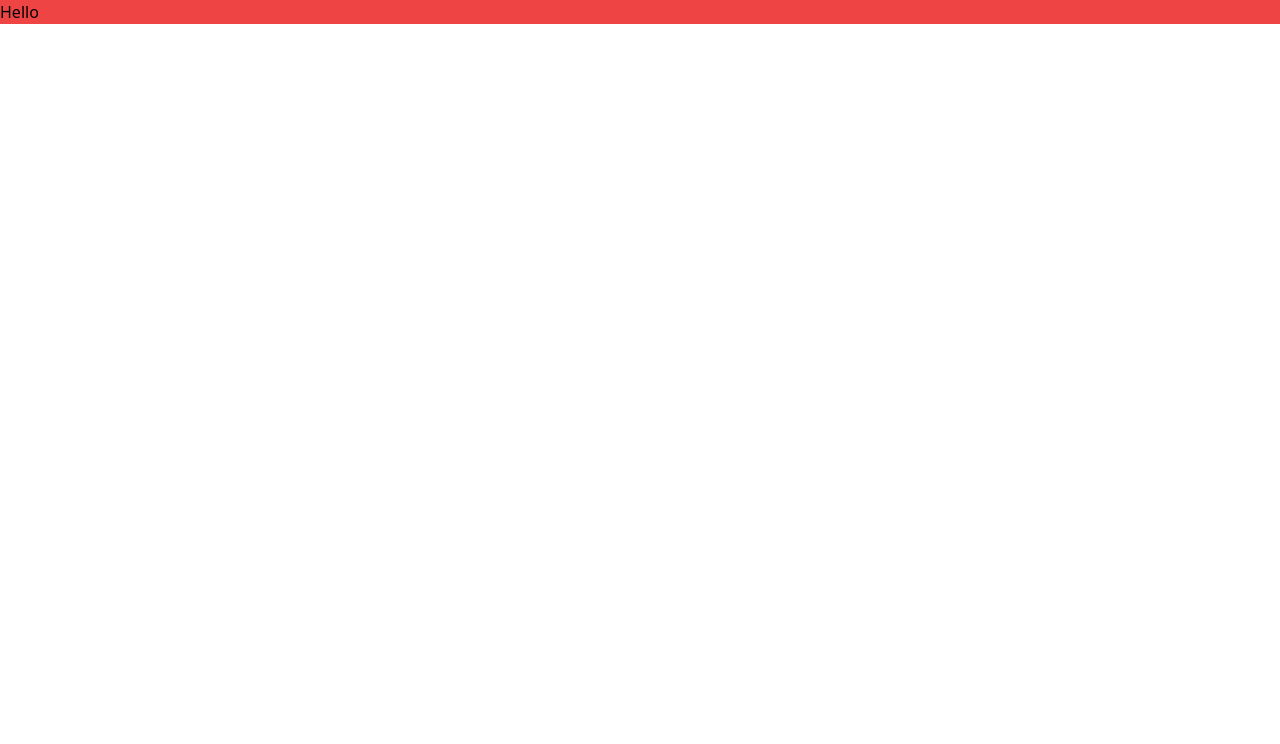
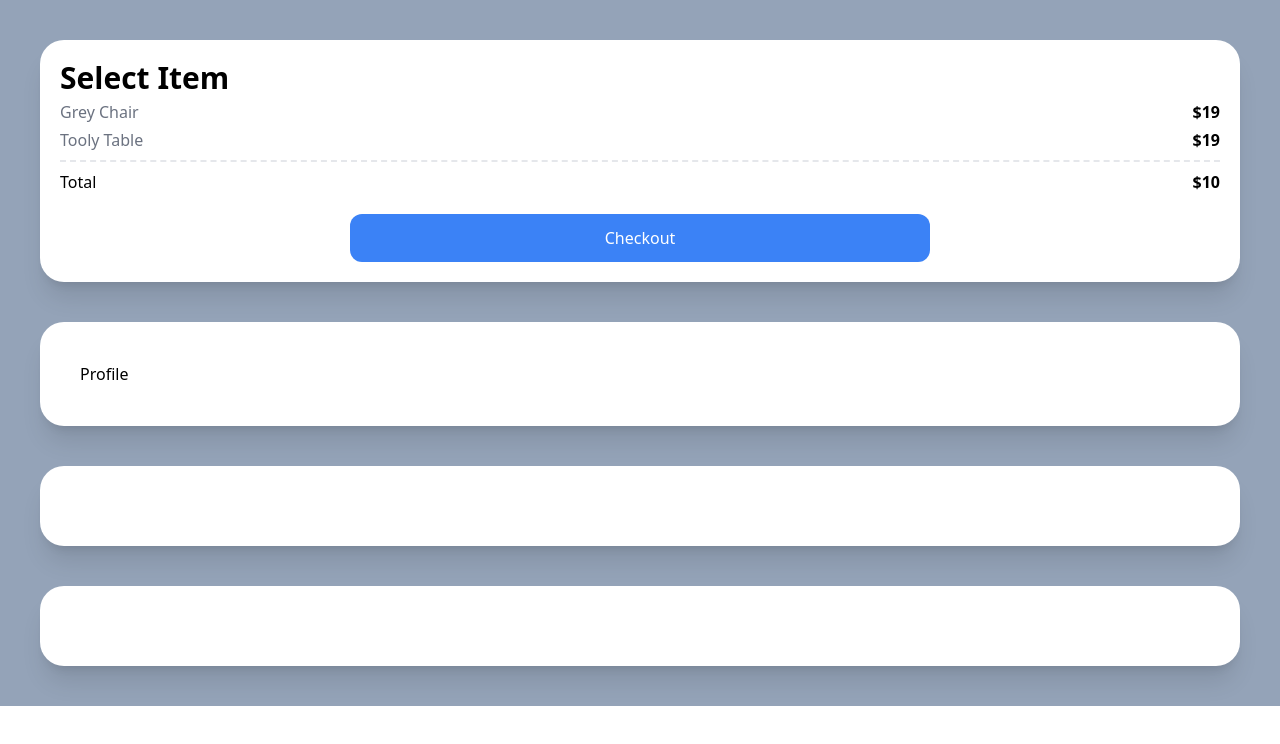
Before and after one commit to JaeHyunLee123/carrot-market-clone-page-router, a Next.js app: page / in a window 1280 px wide. Shown: the top 744 px of the page. Built offline with nearby package versions, Linux system fonts and the light colour scheme.

Commit message:
#4.1 Test drivet part one

```diff
--- a/pages/api/hello.ts
+++ /dev/null
@@ -1,13 +0,0 @@
-// Next.js API route support: https://nextjs.org/docs/api-routes/introduction
-import type { NextApiRequest, NextApiResponse } from 'next'
-
-type Data = {
-  name: string
-}
-
-export default function handler(
-  req: NextApiRequest,
-  res: NextApiResponse<Data>
-) {
-  res.status(200).json({ name: 'John Doe' })
-}
--- a/pages/index.tsx
+++ b/pages/index.tsx
@@ -2,8 +2,37 @@
 
 const Home: NextPage = () => {
   return (
-    <div className="bg-red-500">
-      <h1 className="text-black-500">Hello</h1>
+    <div className="bg-slate-400 px-10 py-10 grid gap-10">
+      <div className="bg-white p-5 rounded-3xl shadow-xl">
+        <span className="font-semibold text-3xl">Select Item</span>
+        <div className="flex justify-between my-1">
+          <span className="text-gray-500">Grey Chair</span>
+          <span className="font-semibold">$19</span>
+        </div>
+        <div className="flex justify-between">
+          <span className="text-gray-500">Tooly Table</span>
+          <span className="font-semibold">$19</span>
+        </div>
+        <div className="flex justify-between mt-2 pt-2 border-t-2 border-dashed">
+          <span>Total</span>
+          <span className="font-semibold">$10</span>
+        </div>
+        <div className="mt-5 bg-blue-500 text-white p-3 text-center rounded-xl w-2/4 mx-auto">
+          Checkout
+        </div>
+      </div>
+
+      <div className="bg-white p-10 rounded-3xl shadow-xl">
+        <div>
+          <span>Profile</span>
+        </div>
+        <div>
+          <div></div>
+        </div>
+      </div>
+
+      <div className="bg-white p-10 rounded-3xl shadow-xl"></div>
+      <div className="bg-white p-10 rounded-3xl shadow-xl"></div>
     </div>
   );
 };
```
